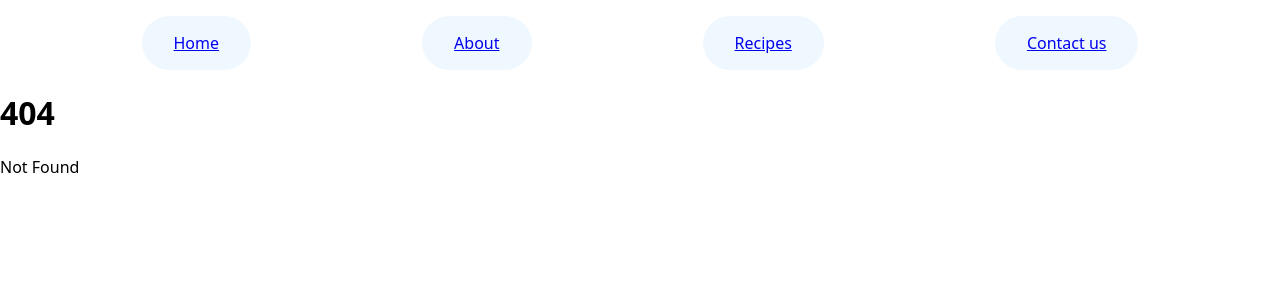
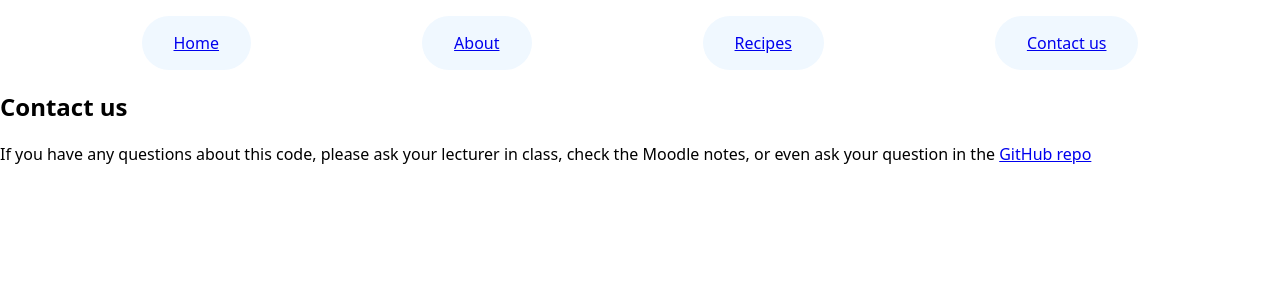
Before and after one commit to bit-web-1/recipe-app-demo, a SvelteKit app: page /contact in a window 1280 px wide. Before the commit this address had no page. Shown: the top 300 px of the page. Built offline with nearby package versions, Linux system fonts and the light colour scheme.

Commit message:
Add contact page

```diff
--- /dev/null
+++ b/src/routes/contact/+page.svelte
@@ -0,0 +1,2 @@
+<h2>Contact us</h2>
+<p>If you have any questions about this code, please ask your lecturer in class, check the Moodle notes, or even ask your question in the <a href="https://github.com/bit-web-1/recipe-app-demo">GitHub repo</a></p>
```
